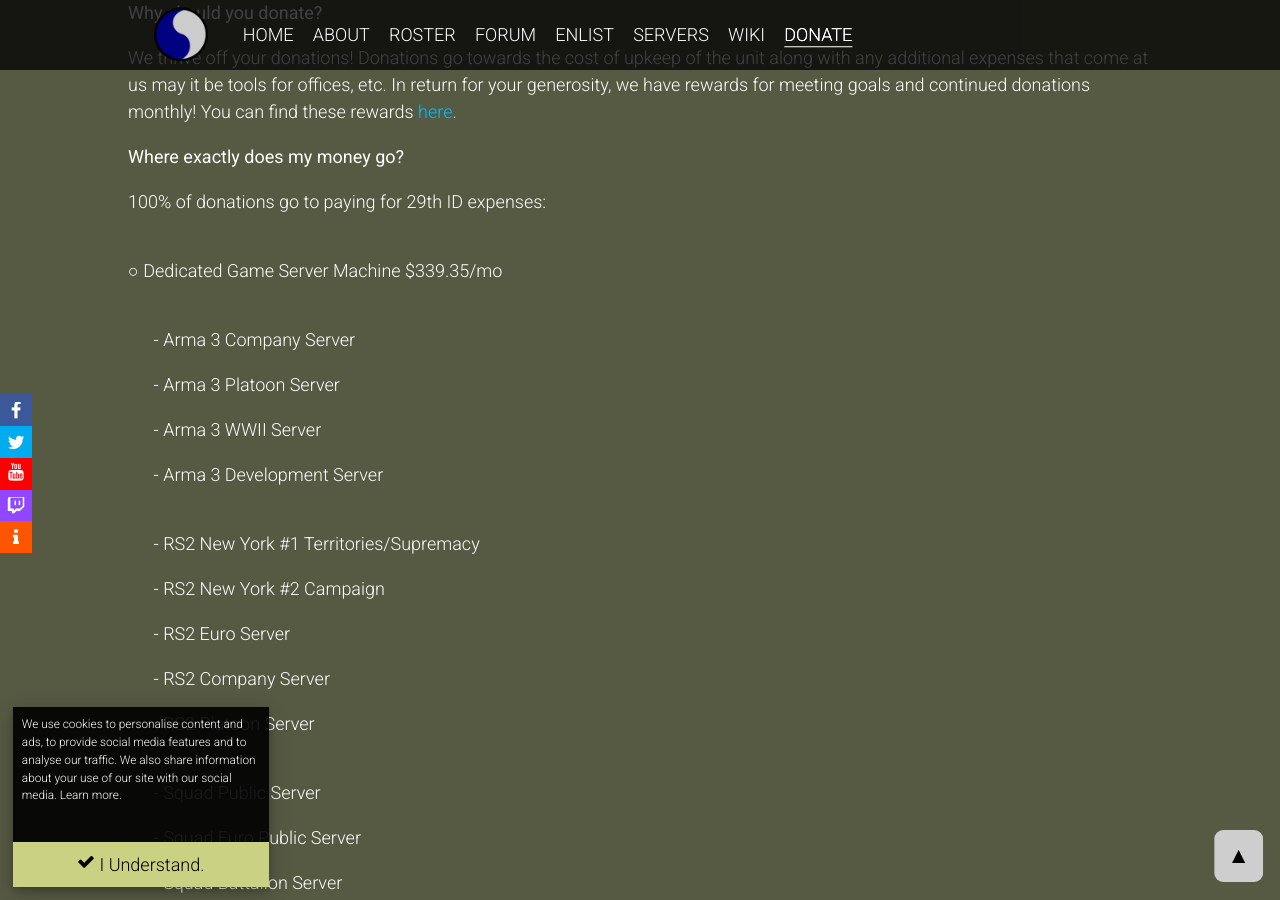
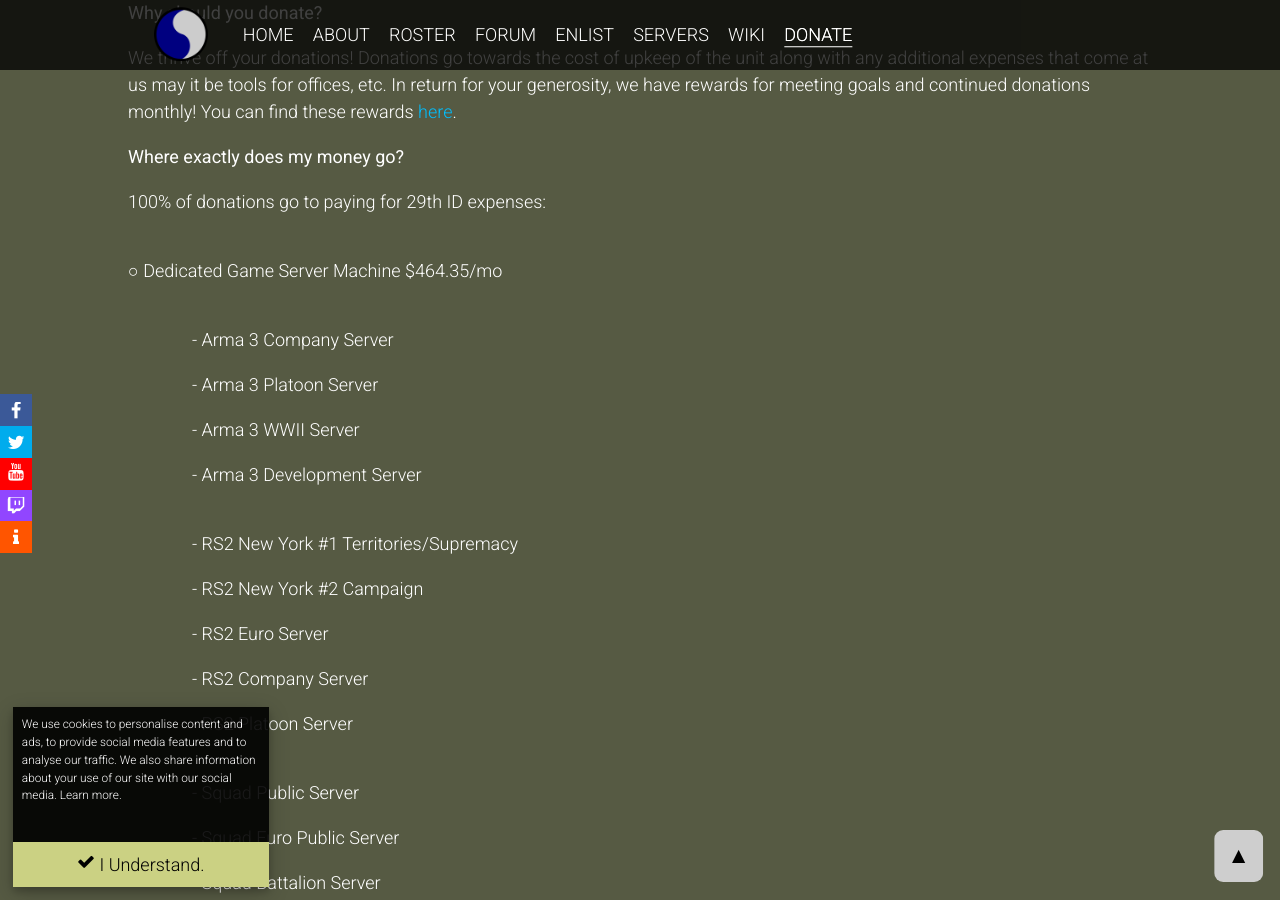
Before and after one commit to Xegion/29th.github.io, a Jekyll site: the page built from donate.html, in a window 1280 px wide and 900 px high, scrolled down 855 px. Built offline with Jekyll 4.4.1, drawn with Linux system fonts in a browser that asks for light colours; some of the changed text lies outside the part shown.

Commit message:
Add files via upload

```diff
--- a/donate.html
+++ b/donate.html
@@ -63,16 +63,16 @@ title: Donate
 				<p id="donate_section_text"><b>Where exactly does my money go?</b></p>
 				<p id="donate_section_text">100% of donations go to paying for 29th ID expenses:</p>
 				<br>
-				<p id="donate_section_text">&#9675; Dedicated Game Server Machine $339.35/mo</p>
+				<p id="donate_section_text">&#9675; Dedicated Game Server Machine $464.35/mo</p>
 				<br>
-				<span id="text_indent">
+				<span id="text_indent_small">
 					<p id="donate_section_text">- Arma 3 Company Server</p>
 					<p id="donate_section_text">- Arma 3 Platoon Server</p>
 					<p id="donate_section_text">- Arma 3 WWII Server</p>
 					<p id="donate_section_text">- Arma 3 Development Server</p>
 				</span>
 				<br>
-				<span id="text_indent">
+				<span id="text_indent_small">
 					<p id="donate_section_text">- RS2 New York #1 Territories/Supremacy</p>
 					<p id="donate_section_text">- RS2 New York #2 Campaign</p>
 					<p id="donate_section_text">- RS2 Euro Server </p>
@@ -80,7 +80,7 @@ title: Donate
 					<p id="donate_section_text">- RS2 Platoon Server</p>
 				</span>
 				<br>
-				<span id="text_indent">
+				<span id="text_indent_small">
 					<p id="donate_section_text">- Squad Public Server</p>
 					<p id="donate_section_text">- Squad Euro Public Server</p>
 					<p id="donate_section_text">- Squad Battalion Server</p>
@@ -159,7 +159,7 @@ title: Donate
 				<p id="donate_section_text"><b>Where exactly does my money go?</b></p>
 				<p id="donate_section_text">100% of donations go to paying for 29th ID expenses:</p>
 				<br>
-				<p id="donate_section_text">&#9675; Dedicated Game Server Machine $339.35/mo</p>
+				<p id="donate_section_text">&#9675; Dedicated Game Server Machine $464.35/mo</p>
 				<br>
 				<span id="text_indent_small">
 					<p id="donate_section_text">- Arma 3 Company Server</p>
```
Also changed, not shown: other parts of donate.html (+6 -6 lines).
